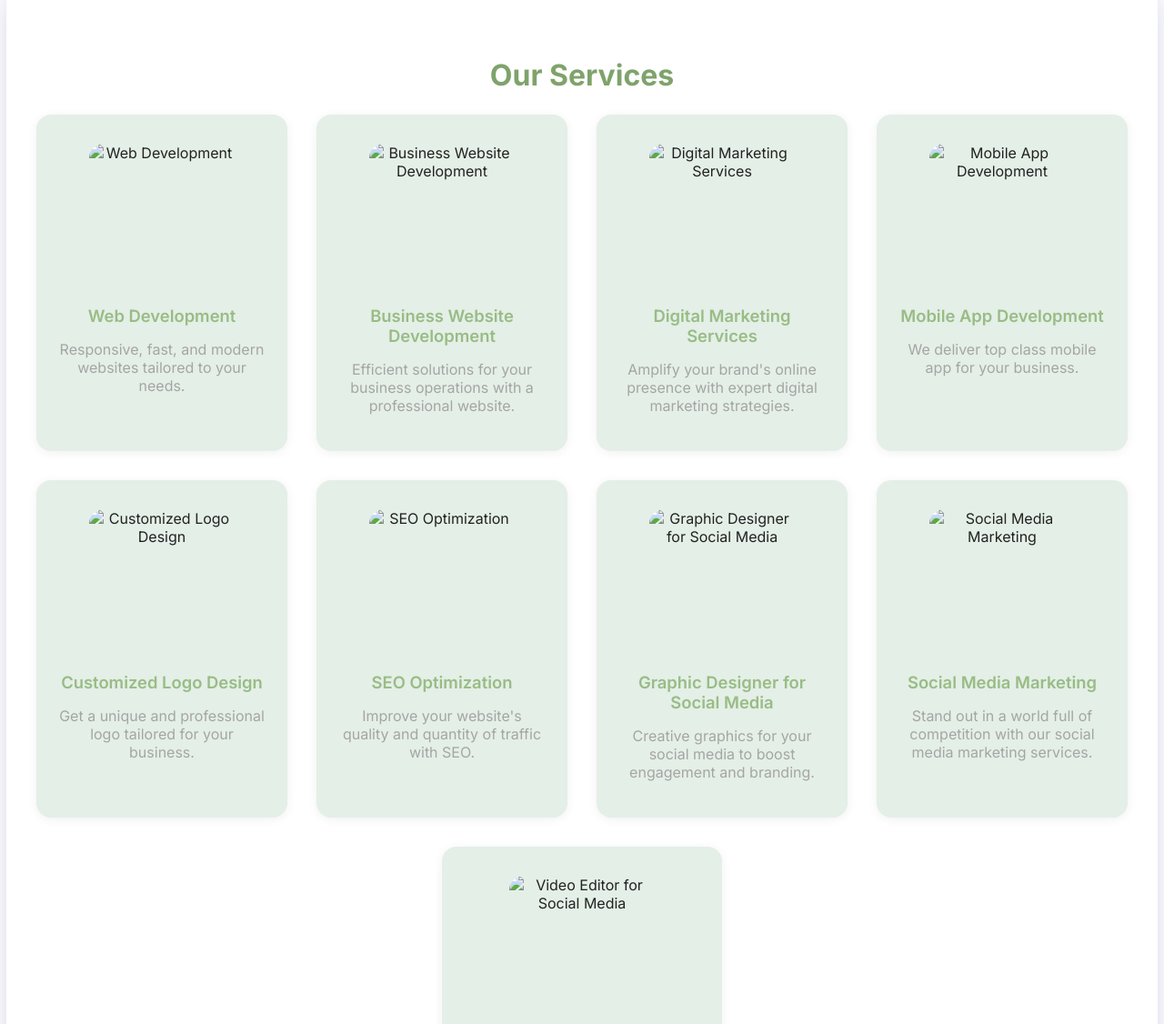
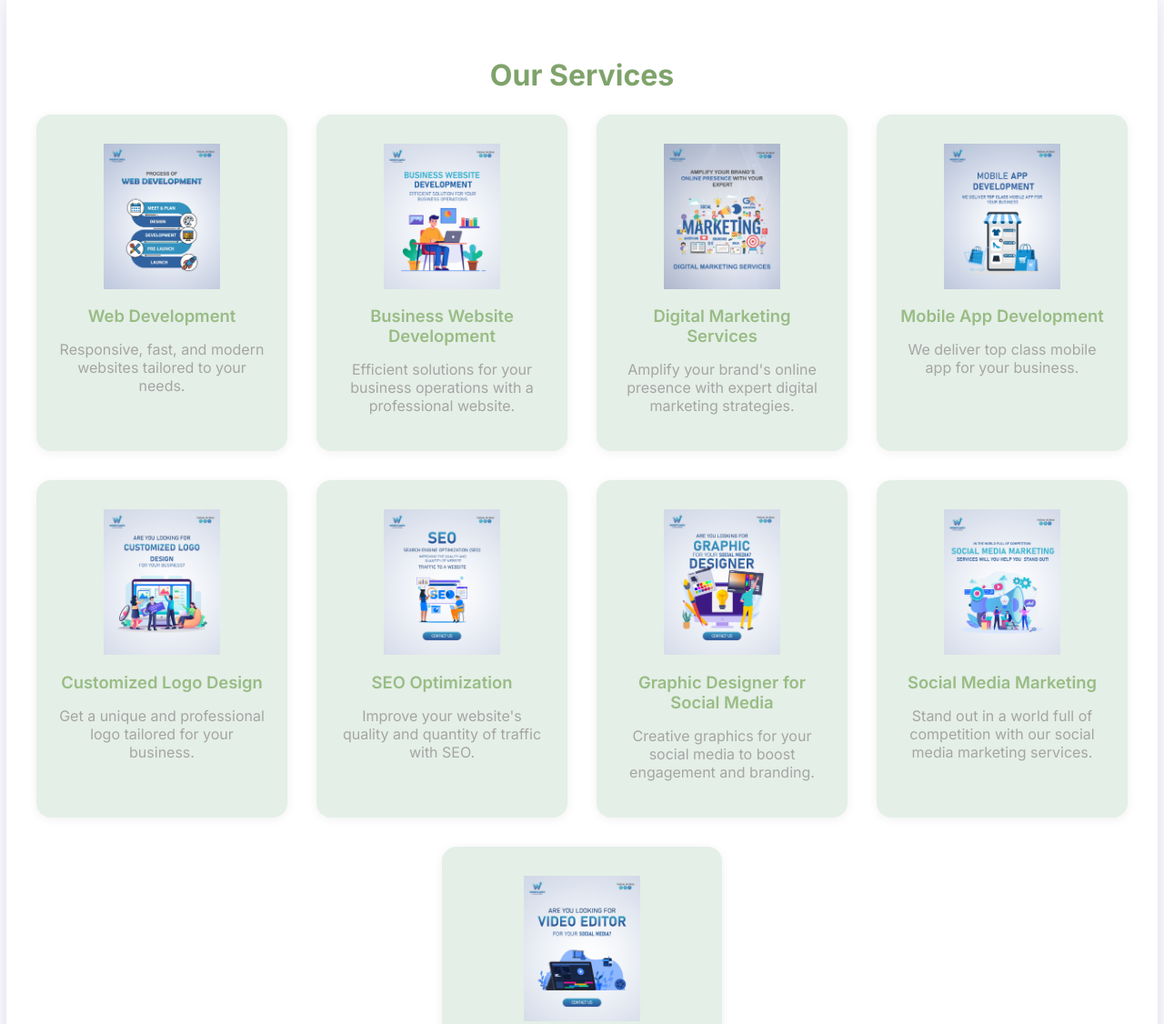
Before and after one commit to samhuyr/testsitee, a plain HTML site: page index.html in a window 1280 px wide. Shown: the part 1926-3052 px from the top of the page at 91% size. Drawn offline with Linux system fonts and the light colour scheme.

Commit message:
index.html

```diff
--- a/index.html
+++ b/index.html
@@ -127,47 +127,47 @@
             <h2>Our Services</h2>
             <div class="services-grid">
                 <div class="service-card">
-                    <img src="images/19(2).jpg" alt="Web Development" />
+                    <img src="19(2).jpg" alt="Web Development" />
                     <h3>Web Development</h3>
                     <p>Responsive, fast, and modern websites tailored to your needs.</p>
                 </div>
                 <div class="service-card">
-                    <img src="images/19(4).jpg" alt="Business Website Development" />
+                    <img src="19(4).jpg" alt="Business Website Development" />
                     <h3>Business Website Development</h3>
                     <p>Efficient solutions for your business operations with a professional website.</p>
                 </div>
                 <div class="service-card">
-                    <img src="images/19(5).jpg" alt="Digital Marketing Services" />
+                    <img src="19(5).jpg" alt="Digital Marketing Services" />
                     <h3>Digital Marketing Services</h3>
                     <p>Amplify your brand's online presence with expert digital marketing strategies.</p>
                 </div>
                 <div class="service-card">
-                    <img src="images/19(6).jpg" alt="Mobile App Development" />
+                    <img src="19(6).jpg" alt="Mobile App Development" />
                     <h3>Mobile App Development</h3>
                     <p>We deliver top class mobile app for your business.</p>
                 </div>
                 <div class="service-card">
-                    <img src="images/19(7).jpg" alt="Customized Logo Design" />
+                    <img src="19(7).jpg" alt="Customized Logo Design" />
                     <h3>Customized Logo Design</h3>
                     <p>Get a unique and professional logo tailored for your business.</p>
                 </div>
                 <div class="service-card">
-                    <img src="images/19(8).jpg" alt="SEO Optimization" />
+                    <img src="19(8).jpg" alt="SEO Optimization" />
                     <h3>SEO Optimization</h3>
                     <p>Improve your website's quality and quantity of traffic with SEO.</p>
                 </div>
                 <div class="service-card">
-                    <img src="images/19(9).jpg" alt="Graphic Designer for Social Media" />
+                    <img src="19(9).jpg" alt="Graphic Designer for Social Media" />
                     <h3>Graphic Designer for Social Media</h3>
                     <p>Creative graphics for your social media to boost engagement and branding.</p>
                 </div>
                 <div class="service-card">
-                    <img src="images/19(3).jpg" alt="Social Media Marketing" />
+                    <img src="19(3).jpg" alt="Social Media Marketing" />
                     <h3>Social Media Marketing</h3>
                     <p>Stand out in a world full of competition with our social media marketing services.</p>
                 </div>
                 <div class="service-card">
-                    <img src="images/19(10).jpg" alt="Video Editor for Social Media" />
+                    <img src="19(10).jpg" alt="Video Editor for Social Media" />
                     <h3>Video Editor for Social Media</h3>
                     <p>Professional video editing services to enhance your social media presence.</p>
                 </div>
```
